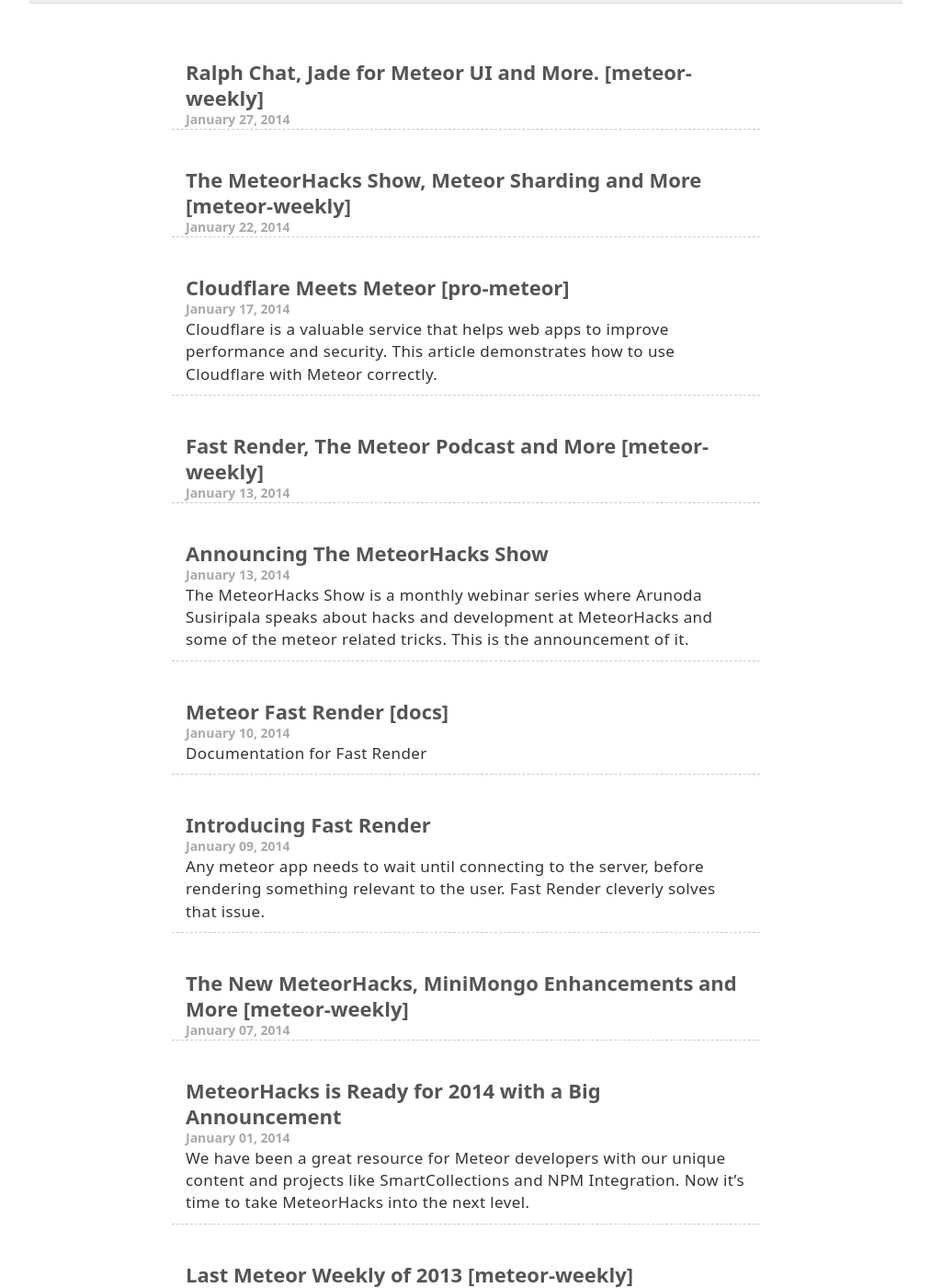
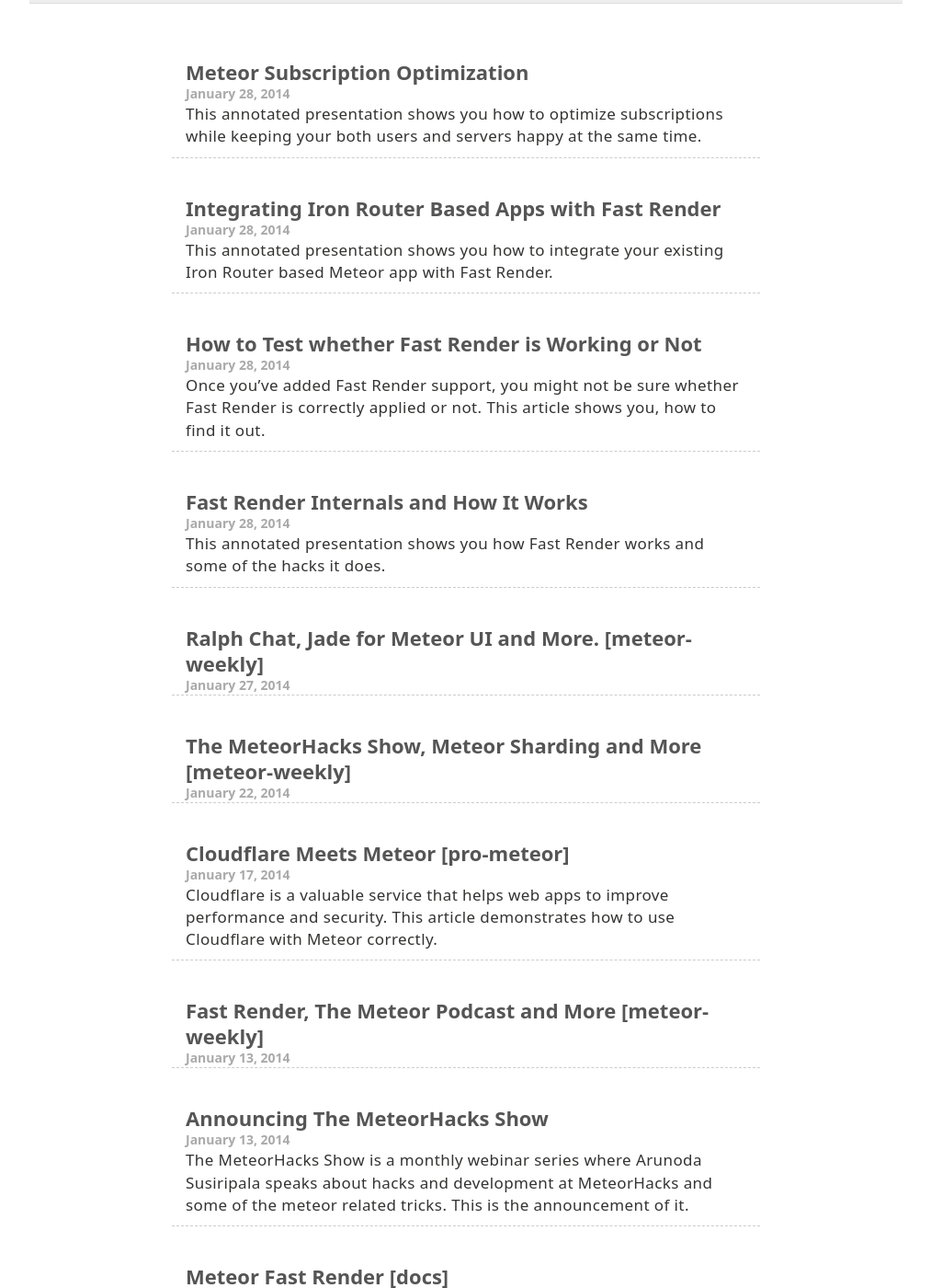
Before and after one commit to meteorhacks/meteorhacks.github.io, a Jekyll site: the page built from index.html, in a window 1280 px wide and 1400 px high, scrolled down 271 px. Shown: the whole window at 92% size, without its empty margins (133-1146 px from the left). Built offline with Jekyll 4.4.1, drawn with Linux system fonts in a browser that asks for light colours; the list of posts is cut into pages by our own code; some of the changed lines change nothing that is shown; some of the changed text lies outside the part shown.

Commit message:
added articles related to the meteorhacks show 1

```diff
--- a/_data/navbars.yml
+++ b/_data/navbars.yml
@@ -12,3 +12,6 @@
       Subscribe for Updates: "http://mad.ly/signups/98366/join"
     Tutorials & Articles:
       How Loading Time Affects Your Bottom Line: "how-loading-time-affects-your-bottom-line"
+      Fast Render Internals and How It Works: "http://meteorhacks.com/fast-render-internals-and-how-it-works.html"
+      How to Test whether Fast Render is Working or Not: "http://meteorhacks.com/how-to-test-fast-render-working-or-not.html"
+      Integrating Iron Router Based Apps with Fast Render: "http://meteorhacks.com/integrating-iron-router-based-apps-with-fast-render.html"
--- /dev/null
+++ b/_posts/2014-01-28-fast-render-internals-and-how-it-works.md
@@ -0,0 +1,81 @@
+---
+layout: blog
+title: "Fast Render Internals and How It Works"
+category: blog
+summery: "This annotated presentation shows you how Fast Render works and some of the hacks it does."
+---
+
+This annotated presentation shows you how Fast Render works and some of the hacks it does.
+
+First of all, let’s see how Meteor normally works.
+
+![How Meteor Normally Works](https://i.cloudup.com/G7FJMkTwwh.jpg)
+
+Normally, Meteor client can’t show anything until it connects to the Meteor server via DDP and receives the data from the server. Depending on the Internet connectivity, this will be an issue, especially in mobile and Wi-Fi.
+
+Fast Render is a solution for this–see how it fixes this issue:
+
+![With Fast Render](https://i.cloudup.com/6azak1msMh.jpg)
+
+Fast Render sends the data required to render the initial page with the HTML, so the browser can render the page without the DDP connection. This provides the same experience as server-side rendering: the user can see the page immediately after HTML has been loaded.
+
+Here is the initial HTML page normally sent by Meteor:
+
+![HTML Comes with Meteor](https://i.cloudup.com/Mluhtxk16m.png)
+
+This is how it looks with Fast Render:
+
+![HTML Comes with Fast Render](https://i.cloudup.com/buJq5psf8o.png)
+
+![Some Hacks I Did](https://i.cloudup.com/fAMz3Md4Y4.jpg)
+
+As you have seen in the screen shots above, Fast Render sends data with the HTML, even though there is no such API available with Meteor to do that. Here is how Fast Render does it:
+
+![Injecting Data into HTML](https://i.cloudup.com/mOlVnB7Lfy.jpg)
+
+Fast Render directly overrides the NodeJS HTTP module, as shown above, to inject the data into the HTML. It is the only possible way to do what Fast Render needs, and works very smoothly.
+
+![DDP Rewrite](https://i.cloudup.com/LQSRhPepzx.jpg)
+
+The next hack I did is the DDP Rewrite, which takes place inside the Meteor client. Let’s see why we need it in the first place. The slide above shows how Meteor subscription works normally.
+
+The **ready** message is useful, since it triggers the Meteor client by saying that the initial data for the subscription has been sent. Now the client can render the page with all the data.
+
+Iron Router is a special case, because it looks for the **ready** message before it renders the templates for the route. In this case, Fast Render has an issue, as shown below:
+
+![DDP Rewrite](https://i.cloudup.com/hLc33Pkpvx.jpg)
+
+With Fast Render, the browser has the data even before sending the subscription request. But Iron Router will not render the route since it didn’t get the ready message. The solution is to send a **fake ready** message, as shown above. The code below shows how Fast Render implements this hack, again without the support of any Meteor API.
+
+![DDP Rewrite - Code](https://i.cloudup.com/myawcxa3fo.jpg)
+
+There are some other hacks involved in building Fast Render. You can learn more about them by looking at the source.
+
+![Security Concerns](https://i.cloudup.com/GT9QuTTDGF.jpg)
+
+Fast Render exposes some security issues that are not normally issues with Meteor. The following section describes what they are and how to prevent them. Some of the issues have been already fixed.
+
+> Our thanks goes to Emily Stark from the Meteor core team for raising these issues.
+
+![LoginToken over Cookies](https://i.cloudup.com/ul8K98Qr78.jpg)
+
+LoginToken is a simple token used to identify the user in the browser. It is identical to the Remember Me cookie used traditionally. Meteor uses localStorage for this purpose instead cookies.
+
+Since localStorage data is never sent to the server, Fast Render cannot identify the logged-in user. The only solution is to send the LoginToken over the cookies. This introduces the following issues:
+
+![Avoid Side Effects](https://i.cloudup.com/vmJyEAw6WN.jpg)
+![Avoid Side Effects](https://i.cloudup.com/u98AnBuFRq.jpg)
+
+If your publications trigger side effects  as shown above, they may have been triggered by directly calling to route. This can be done via an AJAX request called by a malicious web site. They can’t get the user’s subscription data, but they can trigger side effects. Directly sending an HTTP request can also trigger this.
+
+So it is recommended to avoid side effects, inside publications, Fast Render routes and IronRouter waitOn functions.
+
+![CORS Issue](https://i.cloudup.com/4RCoQWXz9B.jpg)
+
+CORS is a specification that comes with HTML5; it allows cross-domain communication to work inside the browser. When your app or one of your packages adds CORS support, as shown above,  it is possible for malicious sites to extract the user’s subscription data by sending an XHR request.
+
+This is not something normally happens, but there is a possibility. In those situations, Fast Render detects it, and turns off Fast Render support for particular routes, _**so there is nothing to worry about.**_
+
+![Questions](https://i.cloudup.com/sJGV6VtABg.jpg)
+
+This article has described how Fast Render actually works and some of its internal workings. If you have any questions, please add a comment: I’d happy to answer.
--- /dev/null
+++ b/_posts/2014-01-28-how-to-test-fast-render-working-or-not.md
@@ -0,0 +1,24 @@
+---
+layout: blog
+title: "How to Test whether Fast Render is Working or Not"
+category: blog
+summery: "Once you've added Fast Render support, you might not be sure whether Fast Render is correctly applied or not. This article shows you, how to find it out."
+---
+
+Once you've added Fast Render support, you might not be sure whether Fast Render is correctly applied or not. Normally it is very hard to detect it locally, since there is not much latency for connecting to the DDP server.
+
+Here is a simple way to check whether you are using Fast Render or not.
+
+![Non Existing DDP Endpoint](https://i.cloudup.com/DaBMkEnXdy.jpg)
+
+Start your app by exporting `DDP_DEFAULT_CONNECTION_URL` with something that does not exist. When you ask the Meteor client to connect to a DDP endpoint that does not exist, it will keep asking for the connection and never get any data from the DDP. It totally depends on FastRender to render the page.
+
+If you've followed the above instructions for your app (and not added Fast Render yet), it should look like this:
+
+![Without Fast Render](https://i.cloudup.com/N8jVxk09tR.jpg)
+
+Once you've added Fast Render support it should look something like this:
+
+![With Fast Render](https://i.cloudup.com/1MohsGbKOg.jpg)
+
+You can verify that the Meteor client is still trying to connect to the DDP server we've provided with `DDP_DEFAULT_CONNECTION_URL`.
--- /dev/null
+++ b/_posts/2014-01-28-integrating-iron-router-based-apps-with-fast-render.md
@@ -0,0 +1,36 @@
+---
+layout: blog
+title: "Integrating Iron Router Based Apps with Fast Render"
+category: blog
+summery: "This annotated presentation shows you how to integrate your existing Iron Router based Meteor app with Fast Render."
+---
+
+This annotated presentation shows you how to integrate your existing Iron Router based Meteor app with Fast Render.
+
+![Routes on the Server](https://i.cloudup.com/8X9NUx0mvT.jpg)
+
+Fast Render runs your routes on the server. Specifically, it depends on the **waitOn** function on the server side to know which subscriptions are used for the particular route.
+
+So you need to bring your route definitions to a location where they can be accessed by both the server and the client. You also need to guard any client-specific code with **Meteor.isClient**, as shown above.
+
+![Extend with FastRender.RouteController](https://i.cloudup.com/iOOcOfPPyC.jpg)
+
+If you are extending **RouteController**, extend it with FastRender. **RouteController** as shown above. If you are not extending **RouteController** and directly passing **waitOn** function as a route option as shown below, use the fastRender:true option.
+
+![Use fastRender:true](https://i.cloudup.com/Q8prGg7A7S.jpg)
+
+If you are using **this.subscribe(‘foo’).wait()** inside a before handler, Fast Render cannot understand them automatically, since before handlers contain a lot of client-side logics. So it is not a good option to run them inside the server.
+
+Therefore, you need to specify subscriptions manually, as shown below:
+
+![](https://i.cloudup.com/cHRnXaqNZ9.jpg)
+
+**FastRender.onAllRoutes** can be used if **canView** is a global before handler. If it is a before handler for a specific route, use **FastRender.route** as shown below:
+
+![](https://i.cloudup.com/YLG52kb6QY.jpg)
+
+You might have to assign the return value of **Meteor.subscribe** directly into the **waitOn**. But in this case, Fast Render cannot detect the subscriptions, so the correct solution is to wrap the subscription with a function.
+
+![Use waitOn() with Functions](https://i.cloudup.com/p3Hgtpt9EW.jpg)
+
+Hope this article helps you to integrate your Meteor app with Fast Render correctly with less issues. If you have any questions, please add a comment: I’d happy to answer.
--- /dev/null
+++ b/_posts/2014-01-28-meteor-subscription-optimizations.md
@@ -0,0 +1,75 @@
+---
+layout: blog
+title: "Meteor Subscription Optimization"
+category: blog
+summery: "This annotated presentation shows you how to optimize subscriptions while keeping your both users and servers happy at the same time."
+---
+This annotated presentation shows you how to optimize subscriptions while keeping your both users and servers happy at the same time.
+
+Subscriptions management is a common issue with Meteor and sometimes introduces weird issues. That's why we need to take care of optimizing subscriptions. This guide will give you some tips on where you can optimize your subscriptions effectively.
+
+![Subscriptions on the Server](https://i.cloudup.com/EQpEAZ7oaB.jpg)
+
+First we need to understand how subscriptions are handled on the server, which will help us to make good decisions.
+
+![Grouped by Query](https://i.cloudup.com/agZPzf3NxG.jpg)
+
+In the above publication, a static query has been used. It doesn't change with the arguments from the subscription, so it creates only one **LiveResultSet**. Even if you had 20 subscriptions, there would be only one **LiveResultSet**. This is an advantage because, when a polling takes place, there will be less overhead.
+
+![Grouped by Query](https://i.cloudup.com/yxd8LQDty0.jpg)
+
+In contrast to the previous publication, this one creates a LiveResultSet for every subscription. So when the polling takes place, it will be much costlier, since we will have many LiveResults.
+
+Practically, it is not possible to avoid these kinds of scenarios all the time. That's why oplog integration plays such a huge role: it doesn't do polling and makes subscriptions lightweight in the server
+
+![Data is Cached for Each Session](https://i.cloudup.com/U79xqDmKKw.jpg)
+
+The Meteor server keeps a copy of data (documents) available on each client. It allows Meteor to make better decisions when sending changes to the client. But it also increases the RAM usage, if your data set is large.
+
+![Deps.autorun and Subscriptions](https://i.cloudup.com/xhfoFcwNMT.jpg)
+
+Next, we need to understand how subscriptions behave in the client, especially inside a `Deps.autorun` computation.
+
+![After an Invalidation](https://i.cloudup.com/T0xFW7pQx9.jpg)
+
+In the first invalidation round, slug is **meteorhacks**. It adds two subscriptions to singlePost and postList.
+
+In the next invalidation, slug is **oplog**. The computation removes the old subscription to **singlePost**, with **meteorhacks** as the argument. After that it adds a subscription to singlePost, with oplog as the argument. It does not change the existing subscription to **postList**.
+
+This feature is one of the core concepts underlying Iron Router's subscription model.
+
+![Relation with Iron Router](https://i.cloudup.com/Wm1Lgz7nnc.jpg)
+
+Iron Router runs on a Single Computation. So when it switches between routes, all the subscriptions made from the previous route are removed, **unless they are used in the current route**.
+
+![Three Simple Optimization Rules](https://i.cloudup.com/nHszCg13zG.jpg)
+
+Here are three simple subscription optimization rules that will help you build better applications while keeping both users and servers happy.
+
+![Send data only the page/client requires](https://i.cloudup.com/iJGTtxKRRc.jpg)
+
+We should send only the data that a page or user requires. The page will load faster, and less overhead (in terms of memory usage) will be added to the server.
+
+![Don't unsubscribe busy subscriptions](https://i.cloudup.com/4KUbHwKgUC.jpg)
+
+Some subscriptions are meant to be used in multiple pages/routes of your app, so it is wise to keep them open. Otherwise there will be some bandwidth issues and users will have to wait while data gets loaded from the server again.
+
+![Break the rules as needed](https://i.cloudup.com/FVacZRQdod.jpg)
+
+These are not hard and fast rules: break them whenever necessary.
+
+## Case Studies (Atmosphere & Telescope)
+
+This is a case study where I review Atmosphere and Telescope in terms of subscription usage.
+
+<iframe width="640" height="480" src="//www.youtube.com/embed/nkWtsLjLtmc?rel=0" frameborder="0" allowfullscreen="1">
+</iframe>
+
+## Sneak Peak: Subscription Manager
+
+Subscription Manager is a simple package that allows you to avoid some of the subscription-related issues described in the case study above.
+
+<iframe width="640" height="480" src="//www.youtube.com/embed/xzPg0-_TcXU?rel=0" frameborder="0" allowfullscreen="1">
+</iframe>
+
+I hope these suggestions will be helpful as you build better quality Meteor applications.
```
